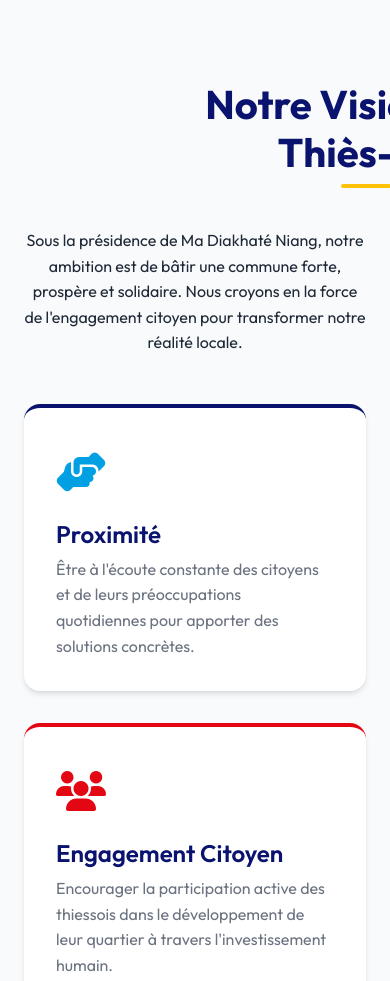
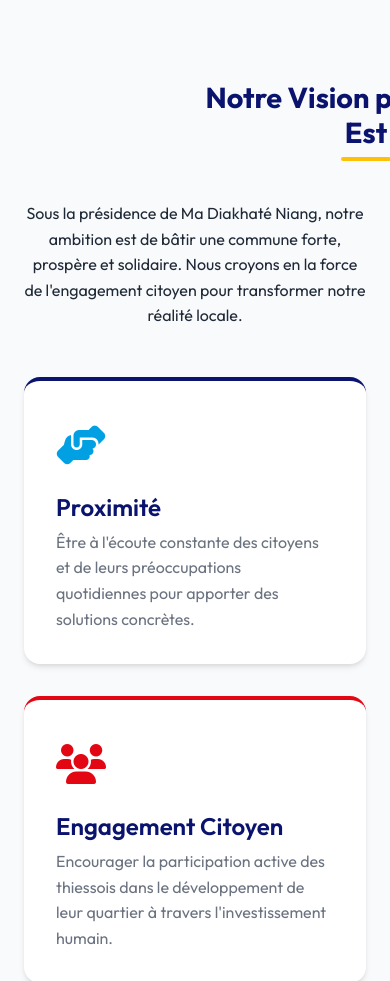
Before and after one commit to phata82/Alternative-citoyenne, a plain HTML site: page index.html in a window 390 px wide. Shown: the part 844-1825 px from the top of the page. Drawn offline with Linux system fonts and the light colour scheme.

Commit message:
Fix: responsive design for h2 on mobile and form field update

```diff
--- a/styles.css
+++ b/styles.css
@@ -376,6 +376,7 @@ footer {
 /* Responsive */
 @media (max-width: 768px) {
   h1 { font-size: 2.5rem; }
+  h2, .section-title { font-size: 1.8rem; word-wrap: break-word; hyphens: auto; }
 
   .menu-toggle { display: block; }
 
```
